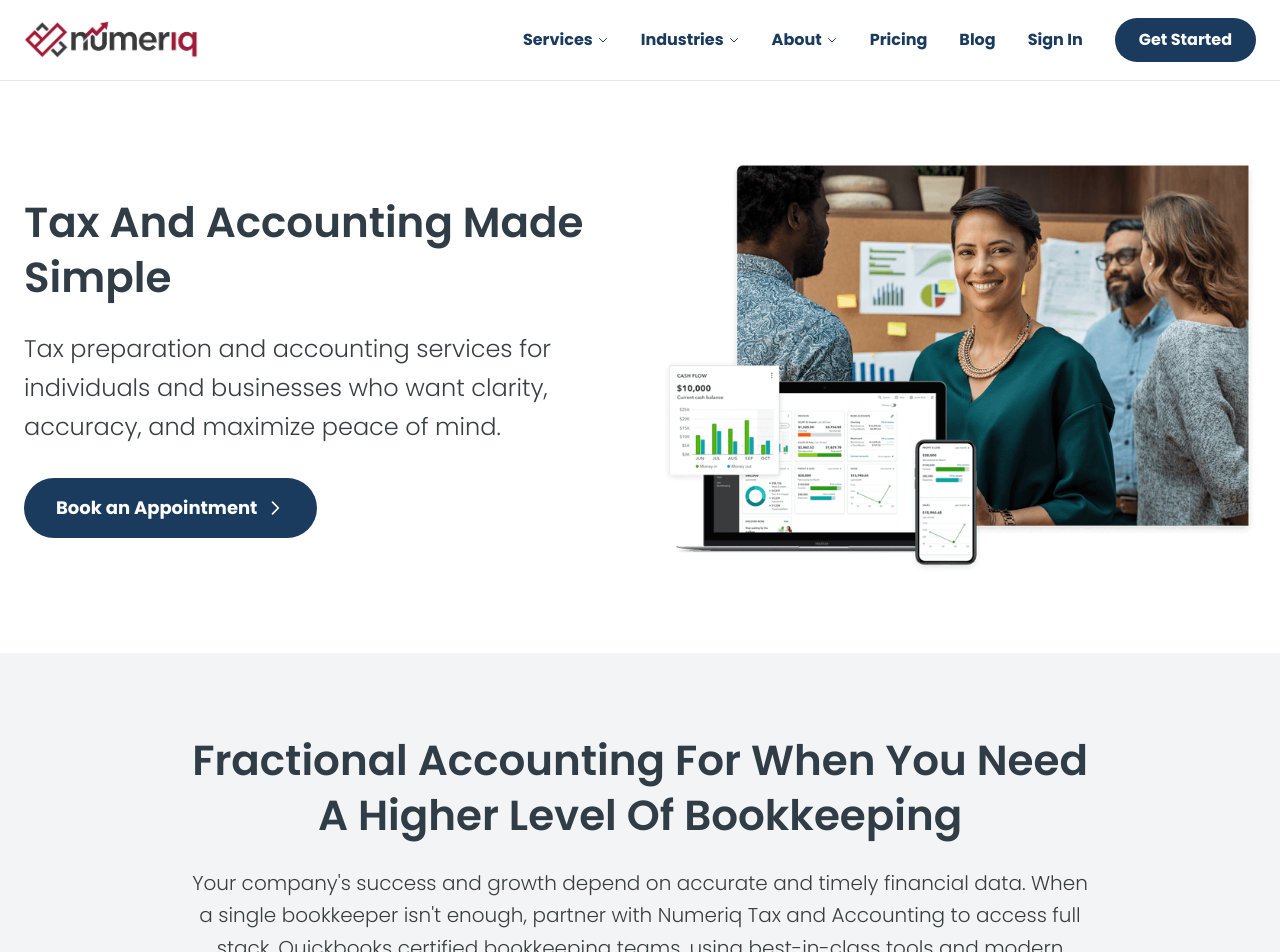
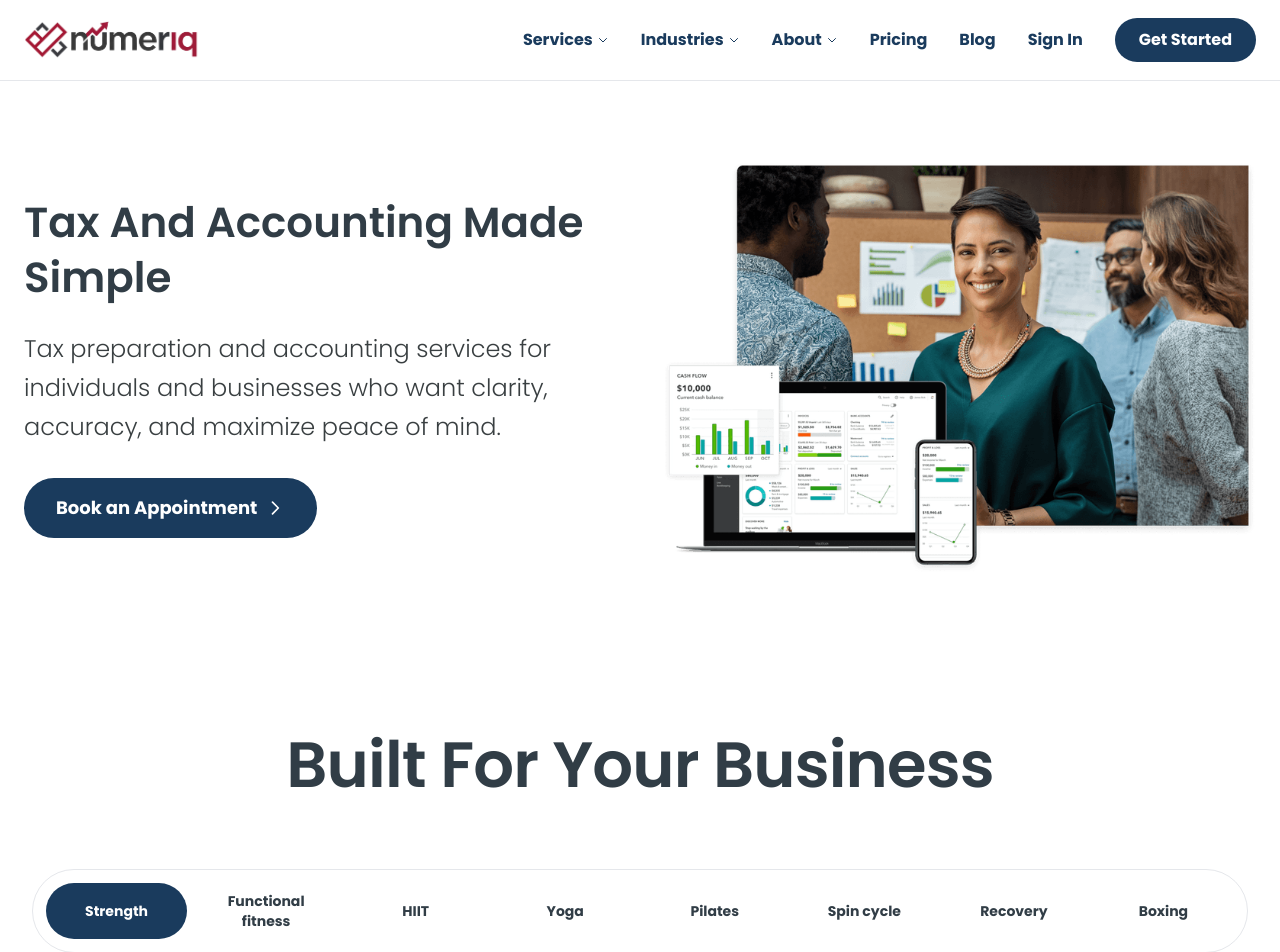
Before and after one commit to BenjaminBlois/website, a Next.js app: page / in a window 1280 px wide. Shown: the top 952 px of the page. Built offline with nearby package versions, Linux system fonts and the light colour scheme.

Commit message:
Reorder sections: move BuiltForYourBusiness below Hero, move FractionalAccounting to bottom before Footer

```diff
--- a/app/page.tsx
+++ b/app/page.tsx
@@ -17,16 +17,16 @@ export default function Home() {
     <main className="min-h-screen bg-white">
       <Navigation />
       <Hero />
-      <FractionalAccounting />
+      <BuiltForYourBusiness />
       <ServicesPreview />
       <OurServices />
       <IndustriesPreview />
-      <BuiltForYourBusiness />
       <HowWeWork />
       <Integrations />
       <BlogPosts />
       <CTASection />
       <Testimonials />
+      <FractionalAccounting />
       <Footer />
     </main>
   );
```
